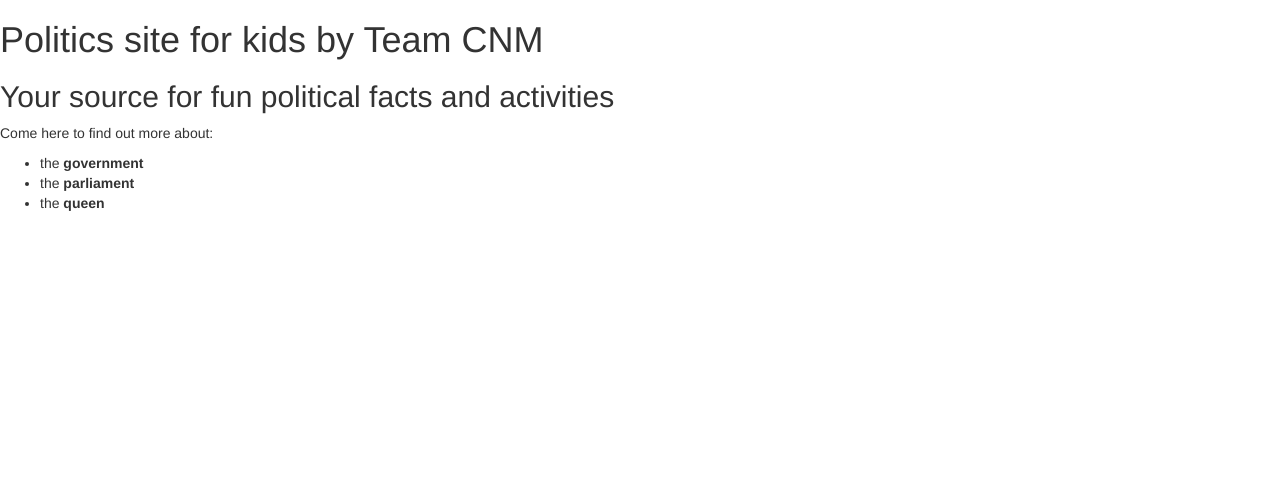
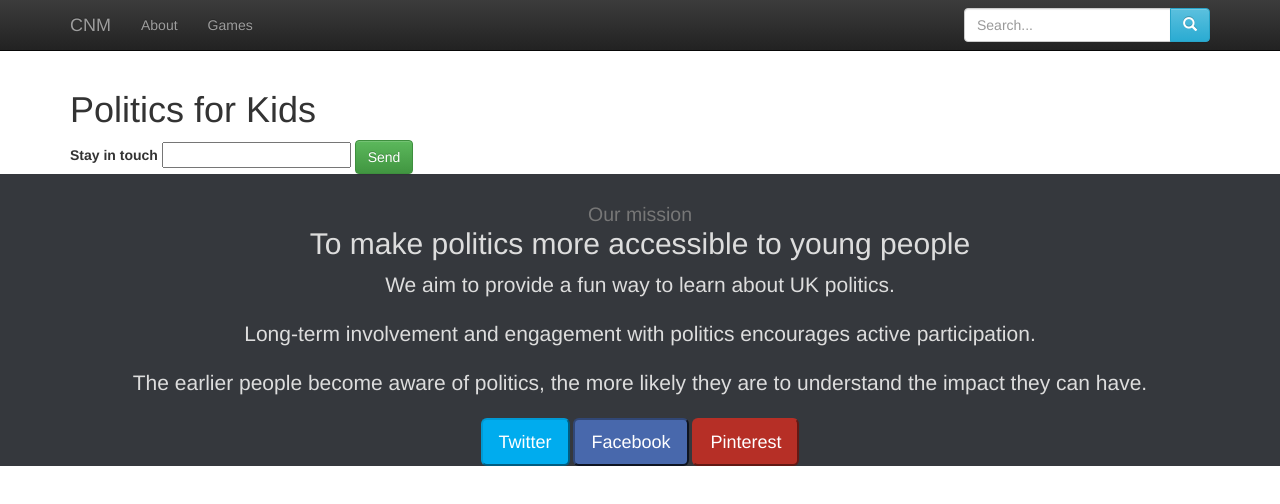
Before and after one commit to ChloMa/Code_first-CNM, a plain HTML site: page index.html in a window 1280 px wide. Drawn offline with nearby package versions, Linux system fonts and the light colour scheme.

Commit message:
added info for main page
bootstrap
some css

```diff
--- a/index.html
+++ b/index.html
@@ -13,24 +13,77 @@
     <!-- Latest compiled and minified JavaScript -->
     <script src="https://maxcdn.bootstrapcdn.com/bootstrap/3.3.7/js/bootstrap.min.js" integrity="sha384-Tc5IQib027qvyjSMfHjOMaLkfuWVxZxUPnCJA7l2mCWNIpG9mGCD8wGNIcPD7Txa" crossorigin="anonymous"></script>
 
-    <link rel="stylesheet" type="text/css" href="stylesheets/main.css">
+    <link rel="stylesheet" href="stylesheets/main.css">
   </head>
-<body>
-<h1>Politics site for kids by Team CNM</h1>
-<h2>Your source for fun political facts and activities</h2>
-<p>
-Come here to find out more about:
-</p>
-  <ul>
 
-    <li>the <strong>government</strong> </li>
-    <li>the  <strong>parliament</strong> </li>
-    <li>the <strong>queen</strong> </li>
+  <body>
 
-  </ul>
+    <nav class="navbar navbar-inverse navbar-fixed-top" role="navigation">
+    <div class="container">
+        <!-- Brand and toggle get grouped for better mobile display -->
+    <div class="navbar-header">
+      <button type="button" class="navbar-toggle" data-toggle="collapse" data-target=".navbar-collapse">
+        <span class="sr-only">Toggle navigation</span>
+        <span class="icon-bar"></span>
+        <span class="icon-bar"></span>
+        <span class="icon-bar"></span>
+      </button>
+      <a class="navbar-brand" href="#">CNM</a>
+    </div>
 
+    <div class="collapse navbar-collapse">
+    <ul class="nav navbar-nav navbar-center">
+        <li><a href="#buzz">About</a></li>
+        <li><a href="#mission">Games</a></li>
+      </ul>
+    <form action="" class="navbar-form navbar-right" class="pull-right">
+     <div class="input-group">
+         <input type="Search" placeholder="Search..." class="form-control" />
+         <div class="input-group-btn">
+             <button class="btn btn-info">
+             <span class="glyphicon glyphicon-search"></span>
+             </button>
+         </div>
+     </div>
+  </form>
 
+      </div>
 
+    </nav>
+    </div>
 
-</body>
+  <div class='Introduction'>
+  <div class='container'>
+    <div class='row'>
+      <div class='col-sm-8'>
+          <h1>Politics for Kids</h1>
+      </div>
+      <div class='col-sm-4'>
+          <!--put an image here -->
+      </div>
+    </div>
+      <form role='form'>
+        <label for="email">Stay in touch</label>
+        <input type="text" name="email" >
+        <button class='btn btn-success'>Send</button>
+      </form>
+  </div>
+  </div>
+
+  <div id="mission" class='text-center'>
+    <div class='container'>
+      <h2><small>Our mission</small><br />To make politics more accessible to young people</h2>
+      <p class='lead'>We aim to provide a fun way to learn about UK politics.</p>
+      <p class='lead'>Long-term involvement and engagement with politics encourages active participation.</p>
+      <p class='lead'>The earlier people become aware of politics, the more likely they are to understand the impact they can have.</p>
+
+      <div id='social-buttons'>
+
+        <button  class='btn-twitter btn-lg'>Twitter</button>
+        <button class='btn-facebook btn-lg'>Facebook</button>
+        <button class='btn-pinterest btn-lg'>Pinterest</button>
+      </div>
+    </div>
+  </div>
+  </body>
 </html>
--- /dev/null
+++ b/stylesheets/main.css
@@ -0,0 +1,30 @@
+body { padding-top: 70px; }
+
+.introduction {
+min-height: 600px;
+background-image: url('images/fruit-and-veg.jpg');
+background-size: cover;
+background-attachment: fixed;
+}
+
+#mission {
+background-color: rgba(32, 35,
+41, 0.9);
+color: #ddd;
+}
+
+#social-buttons button {
+color: white;
+}
+.btn-twitter {
+background-color: #00acee;
+border-color: #009ad5;
+}
+.btn-facebook {
+background-color: #4868ac;
+border-color: #314776;
+}
+.btn-pinterest {
+background-color: #b62f26;
+border-color: #b62f26;
+}
```
